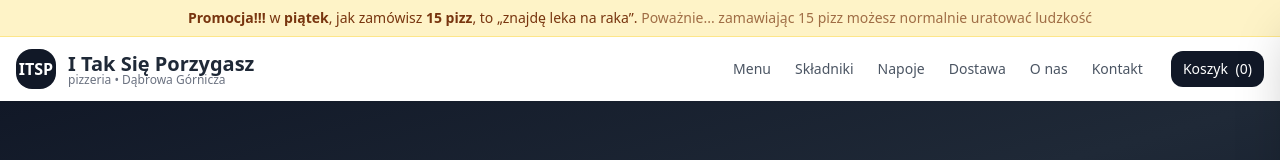
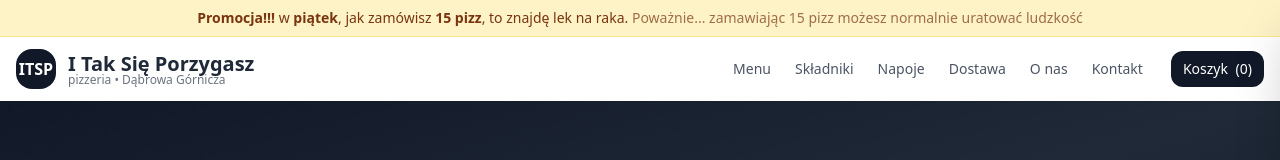
Before and after one commit to MatueszzZZz/itaksieporzygasz.github.io, a plain HTML site: page ITakSiePorzygasz.html in a window 1280 px wide. Shown: the top 160 px of the page. Drawn offline with nearby package versions, Linux system fonts and the light colour scheme.

Commit message:
lek na raka kurwa

```diff
--- a/ITakSiePorzygasz.html
+++ b/ITakSiePorzygasz.html
@@ -40,7 +40,7 @@
 <body class="bg-gray-50 text-gray-800">
   <!-- Promo -->
   <div class="bg-amber-100 border-b border-amber-200 text-amber-900 text-center text-sm py-2 px-4">
-    <strong>Promocja!!!</strong> w <strong>piątek</strong>, jak zamówisz <strong>15 pizz</strong>, to „znajdę leka na raka”.<br class="sm:hidden"/>
+    <strong>Promocja!!!</strong> w <strong>piątek</strong>, jak zamówisz <strong>15 pizz</strong>, to znajdę lek na raka.<br class="sm:hidden"/>
     <span class="opacity-70">Poważnie... zamawiając 15 pizz możesz normalnie uratować ludzkość</span>
   </div>
 
```
